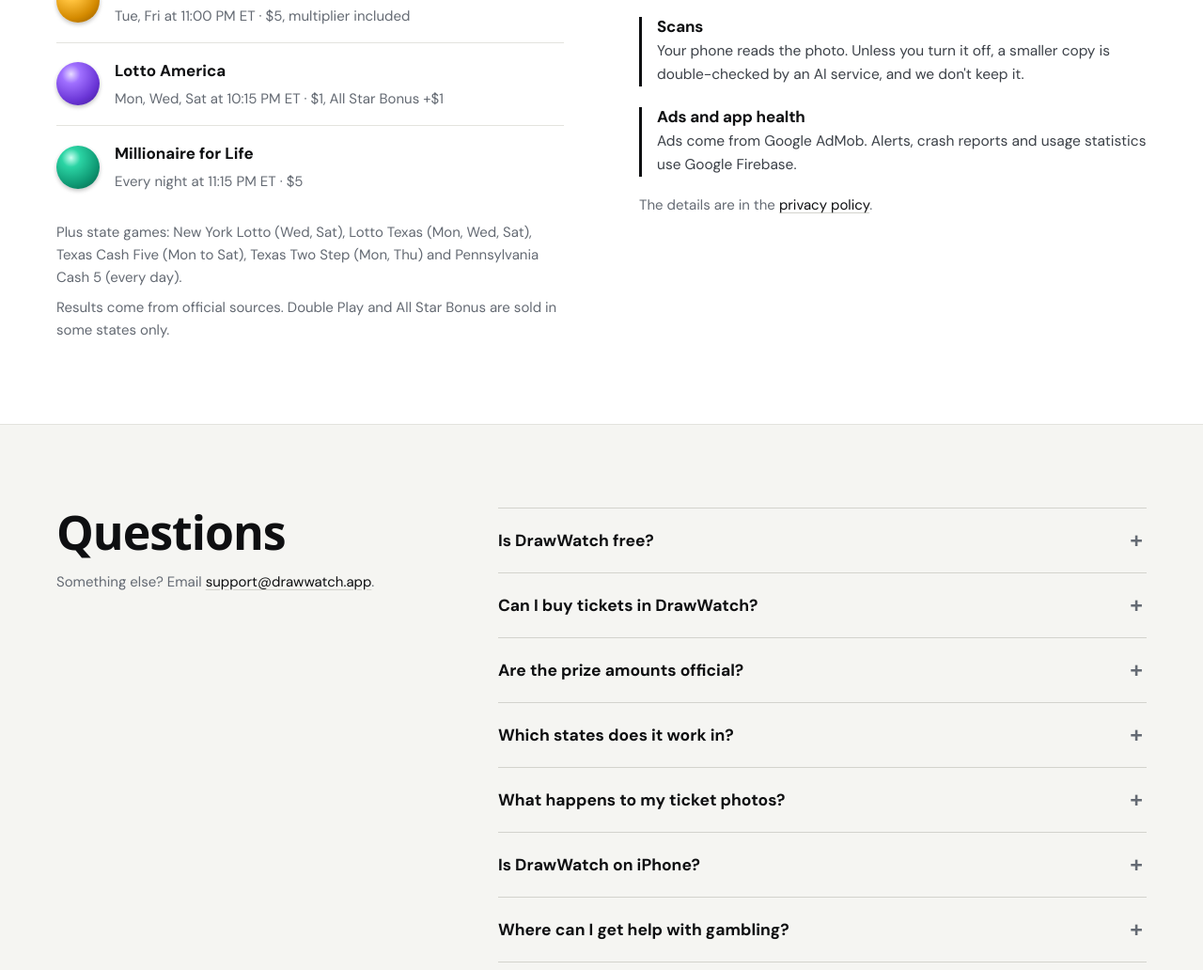
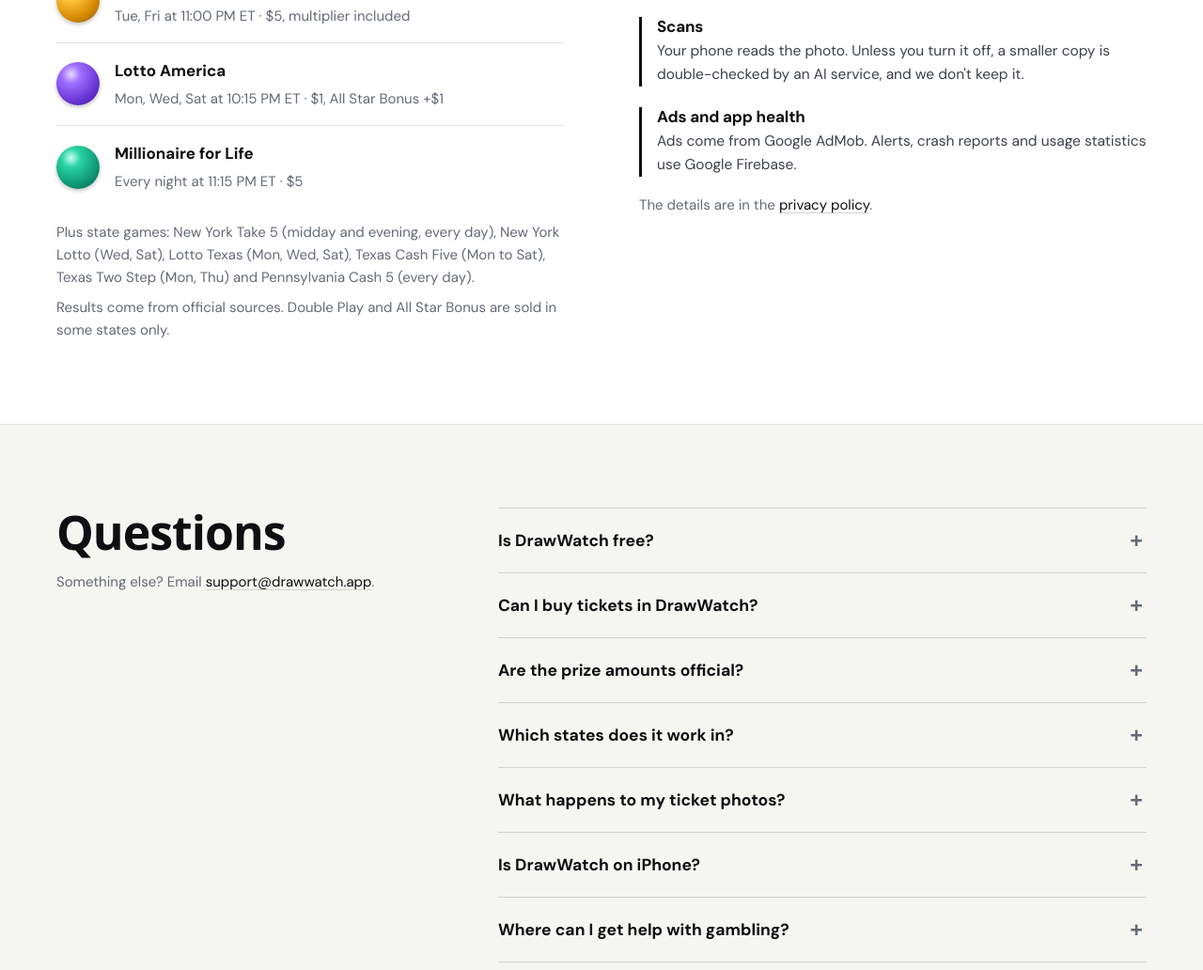
Before and after one commit to e4developers/e4developers.github.io, a plain HTML site: page drawwatch.html in a window 1280 px wide. Shown: the part 1837-2869 px from the top of the page at 94% size. Drawn offline with Linux system fonts and the light colour scheme; a web font is replaced by a local one.

Commit message:
DrawWatch pages: NY Take 5 in the game lists; press page lists only offered games
Co-Authored-By: Claude Opus 5.5 <noreply@anthropic.com>

```diff
--- a/drawwatch.html
+++ b/drawwatch.html
@@ -178,7 +178,7 @@
           <div class="game-row"><i class="ball la" aria-hidden="true"></i><strong>Lotto America</strong><span>Mon, Wed, Sat at 10:15 PM ET · $1, All Star Bonus +$1</span></div>
           <div class="game-row"><i class="ball mfl" aria-hidden="true"></i><strong>Millionaire for Life</strong><span>Every night at 11:15 PM ET · $5</span></div>
         </div>
-        <p class="note" style="margin-top:14px">Plus state games: New York Lotto (Wed, Sat), Lotto Texas (Mon, Wed, Sat), Texas Cash Five (Mon to Sat), Texas Two Step (Mon, Thu) and Pennsylvania Cash 5 (every day).</p>
+        <p class="note" style="margin-top:14px">Plus state games: New York Take 5 (midday and evening, every day), New York Lotto (Wed, Sat), Lotto Texas (Mon, Wed, Sat), Texas Cash Five (Mon to Sat), Texas Two Step (Mon, Thu) and Pennsylvania Cash 5 (every day).</p>
         <p class="note" style="margin-top:8px">Results come from official sources. Double Play and All Star Bonus are sold in some states only.</p>
       </div>
       <div>
```
Also changed, not shown: press.html (+1 -1 lines).
